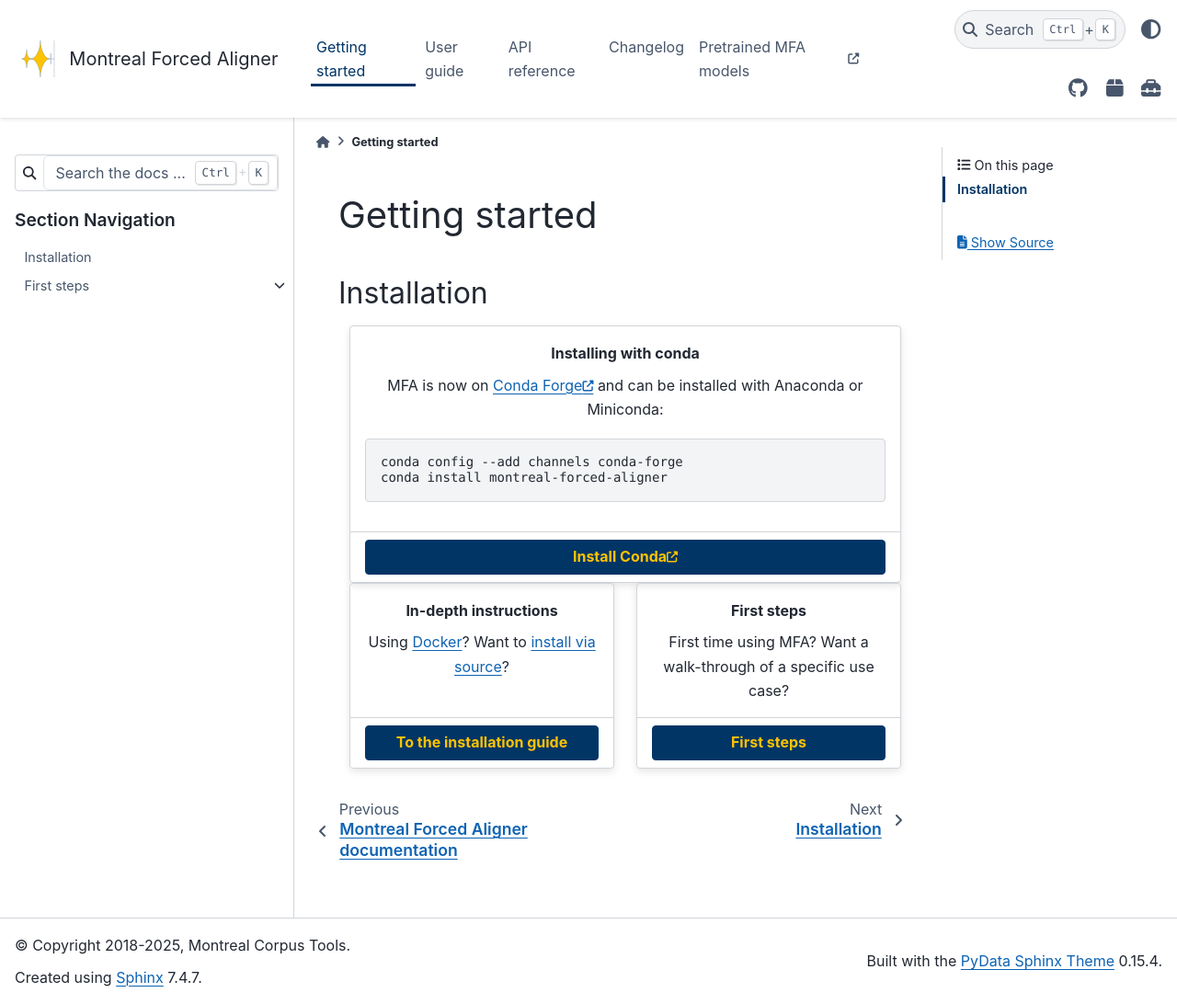
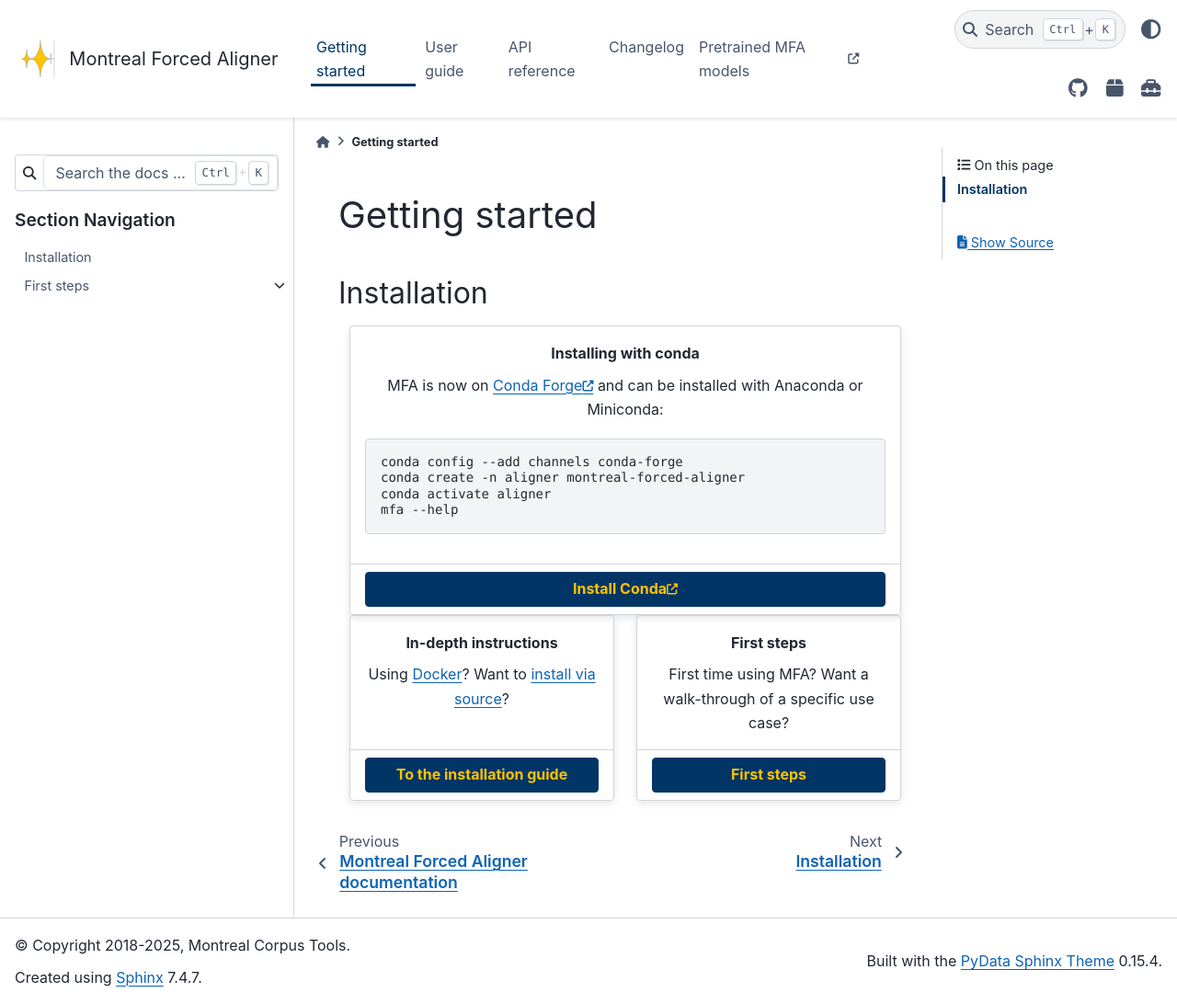
Before and after one commit to MontrealCorpusTools/Montreal-Forced-Aligner, a Sphinx documentation site: the page built from docs/source/getting_started.rst, in a window 1280 px wide and 1092 px high. Shown: the whole window at 92% size. Built offline with Sphinx 7.4.7 and the PyData theme 0.15.4, drawn with Linux system fonts in a browser that asks for light colours; the version number could not be read and is left out.

Commit message:
[DOCS] Update getting_started

```diff
--- a/docs/source/getting_started.rst
+++ b/docs/source/getting_started.rst
@@ -18,7 +18,9 @@
        .. code-block:: bash
 
           conda config --add channels conda-forge
-          conda install montreal-forced-aligner
+          conda create -n aligner montreal-forced-aligner
+          conda activate aligner
+          mfa --help
 
        +++
 
```
Also changed, not shown: 1 other file.
